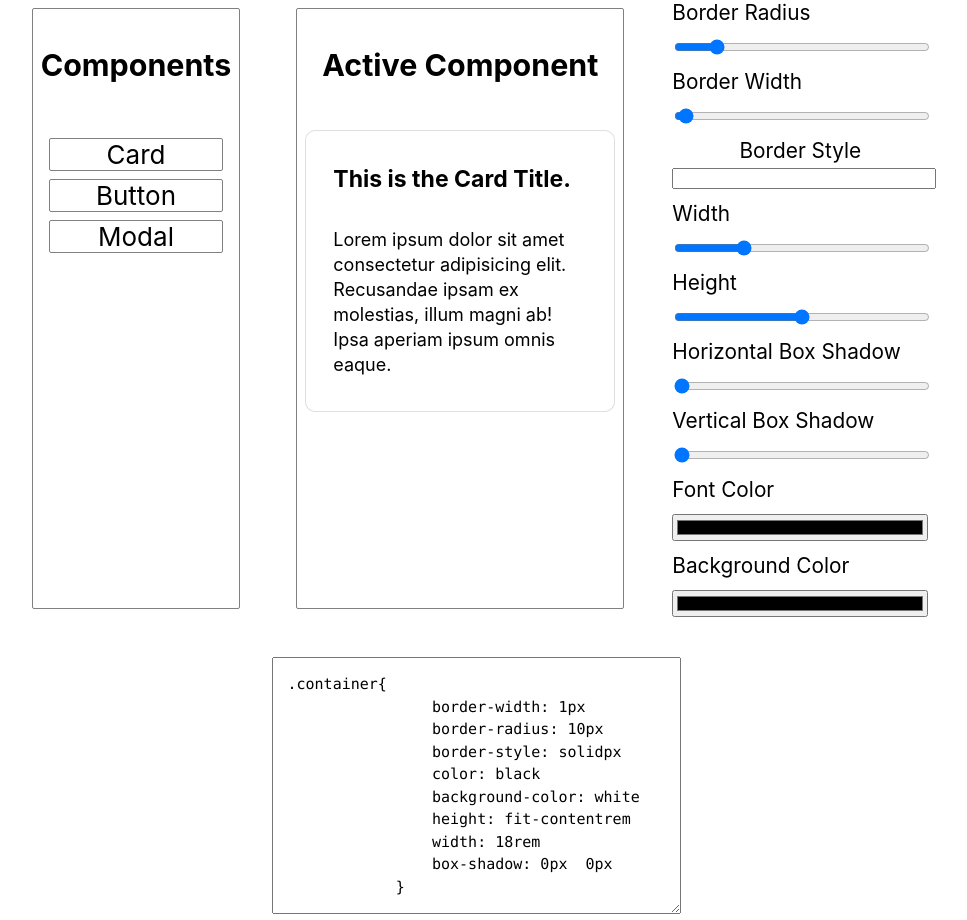
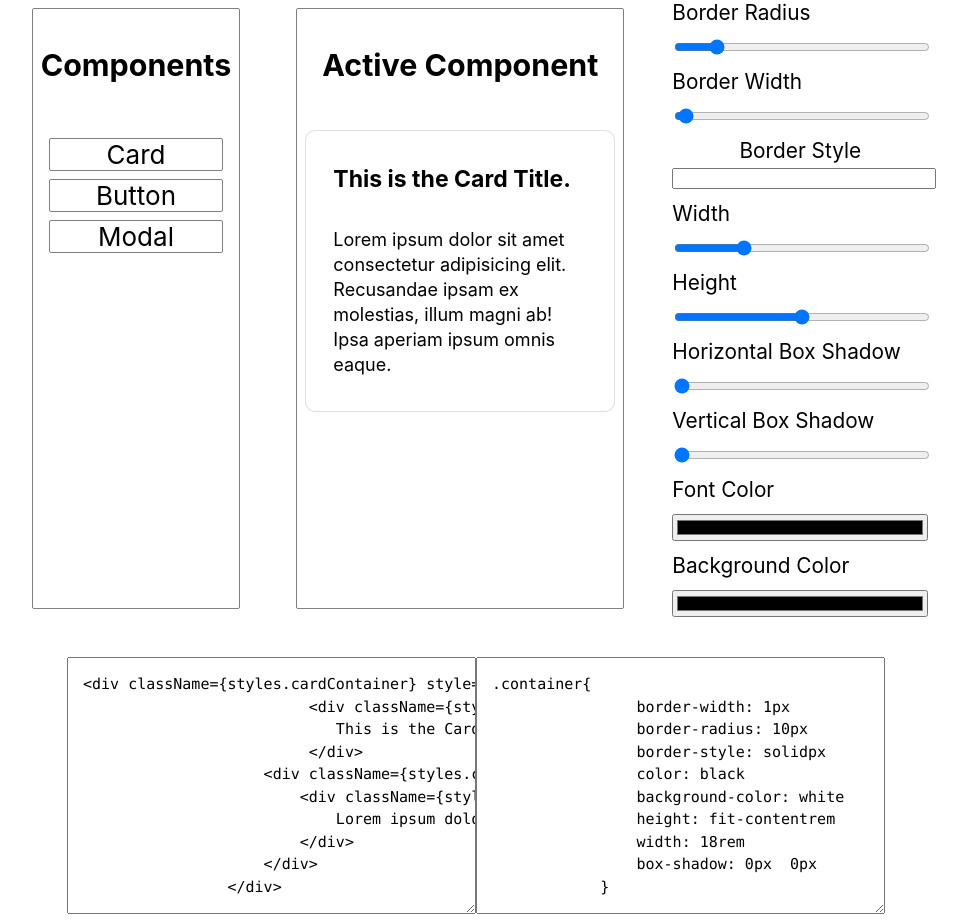
Before and after one commit to dheerajjames/Team_Project, a React (Create React App) app: page / in a window 1280 px wide. Shown: the whole page, without its empty margins (164-1131 px from the left). Built offline with nearby package versions, Linux system fonts and the light colour scheme.

Commit message:
reactCodeSnippet

```diff
--- a/package.json
+++ b/package.json
@@ -9,7 +9,6 @@
     "@testing-library/user-event": "^7.2.1",
     "@types/jest": "^24.9.1",
     "@types/node": "^12.20.25",
-    "@types/react": "^16.14.15",
     "@types/react-dom": "^16.9.14",
     "@types/react-redux": "^7.1.18",
     "react": "^17.0.2",
@@ -43,6 +42,7 @@
     ]
   },
   "devDependencies": {
+    "@types/react": "^16.14.15",
     "@types/react-beautiful-dnd": "^13.1.2",
     "@types/styled-components": "^5.1.14"
   }
--- a/src/components/Code/Code.module.css
+++ b/src/components/Code/Code.module.css
@@ -1,3 +1,4 @@
 textarea{
     white-space: pre-line;
+    width: fit-content;
 }
--- a/src/components/Code/Code.tsx
+++ b/src/components/Code/Code.tsx
@@ -1,11 +1,13 @@
 import React, { useEffect, useState } from 'react';
 import { useSelector} from 'react-redux';
 import { RootState } from '../../app/store';
+import { BUTTON, CARD, MODAL } from '../../app/componentConstants';
 // import styles from './Code.module.css';
 
 const CodeSnippet = () => {
     const activeComponent=useSelector((state: RootState)=>state.activeComp)
     const codeContent = useSelector((state: RootState) => state.card);
+    const activeComp = useSelector((state: RootState) => state.activeComp.activeComp);
 
     const [codeSnippet, setCodeSnippet] = useState(
                         `.container{
@@ -18,6 +20,64 @@ const CodeSnippet = () => {
                             width: ${codeContent.customStyle.width}rem
                             box-shadow: ${codeContent.customStyle.boxShadowHorizontal}px  ${codeContent.customStyle.boxShadowVertical}px
                         }`)
+
+
+
+    const [reactCodeSnippet, setReactCodeSnippet] = useState(
+        `<div className={styles.cardContainer} style={inlineStyle}>
+            <div className={styles.cardTitle}>
+                This is the Card Title.
+            </div>
+            <div className={styles.cardBody}>
+                <div className={styles.cardText}>
+                    Lorem ipsum dolor sit amet consectetur adipisicing elit. Recusandae ipsam ex molestias, illum magni ab! Ipsa aperiam ipsum omnis eaque.
+                </div>
+            </div>
+        </div>`
+    )
+
+    useEffect(()=>{
+        switch(activeComp){
+            case CARD:
+                setReactCodeSnippet(
+                    `<div className={styles.cardContainer} style={inlineStyle}>
+                         <div className={styles.cardTitle}>
+                            This is the Card Title.
+                         </div>
+                    <div className={styles.cardBody}>
+                        <div className={styles.cardText}>
+                            Lorem ipsum dolor sit amet consectetur adipisicing elit. Recusandae ipsam ex molestias, illum magni ab! Ipsa aperiam ipsum omnis eaque.
+                        </div>
+                    </div>
+                </div>`
+                )
+                break;
+            case BUTTON:
+                setReactCodeSnippet(
+                    ` <button className={styles.button} style={inlineStyle}>Click here</button>`
+                )
+                break;
+            case MODAL:
+                setReactCodeSnippet(
+                    `<div className={styles.overlay}>
+                        <div className={styles.container} style={inlineStyle}>
+                            <div className={styles.header}>
+                                <h3 className={styles.title}>Modal Title</h3>
+                                <FaRegWindowClose className={styles.icon}/>
+                            </div>
+                            <p className={styles.body}>Modal Body</p>
+                            <div className={styles.footer}>
+                                <button className={styles.close}>Close</button>
+                                <button className={styles.save}>Save changes</button>
+                            </div>
+                        </div>
+                    </div>`
+                )
+                break;
+            default:
+                console.log('error')
+        }
+    }, [activeComp])
 
 
     useEffect(()=>{
@@ -41,6 +101,15 @@ const CodeSnippet = () => {
         <div>
             <textarea
                 className="code"
+                name="reactcodeSnippet"
+                id="reactcodeSnippet"
+                cols={40}
+                rows={10}
+                value={reactCodeSnippet}
+                readOnly
+            />
+            <textarea
+                className="code"
                 name="codeSnippet"
                 id="codeSnippet"
                 cols={40}
```
Also changed, not shown: 1 other file (tests, documents, lock files or other folders).
